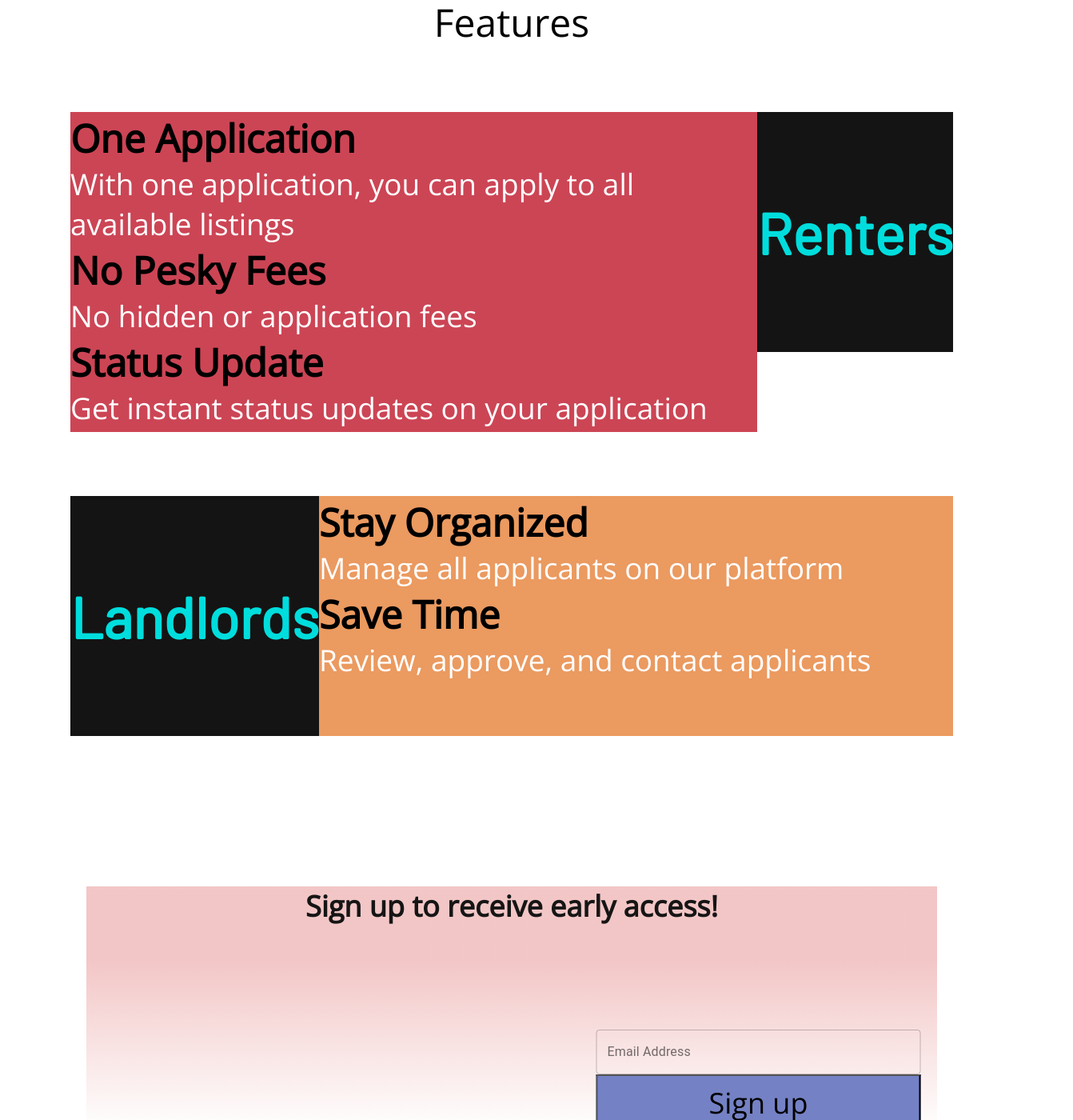
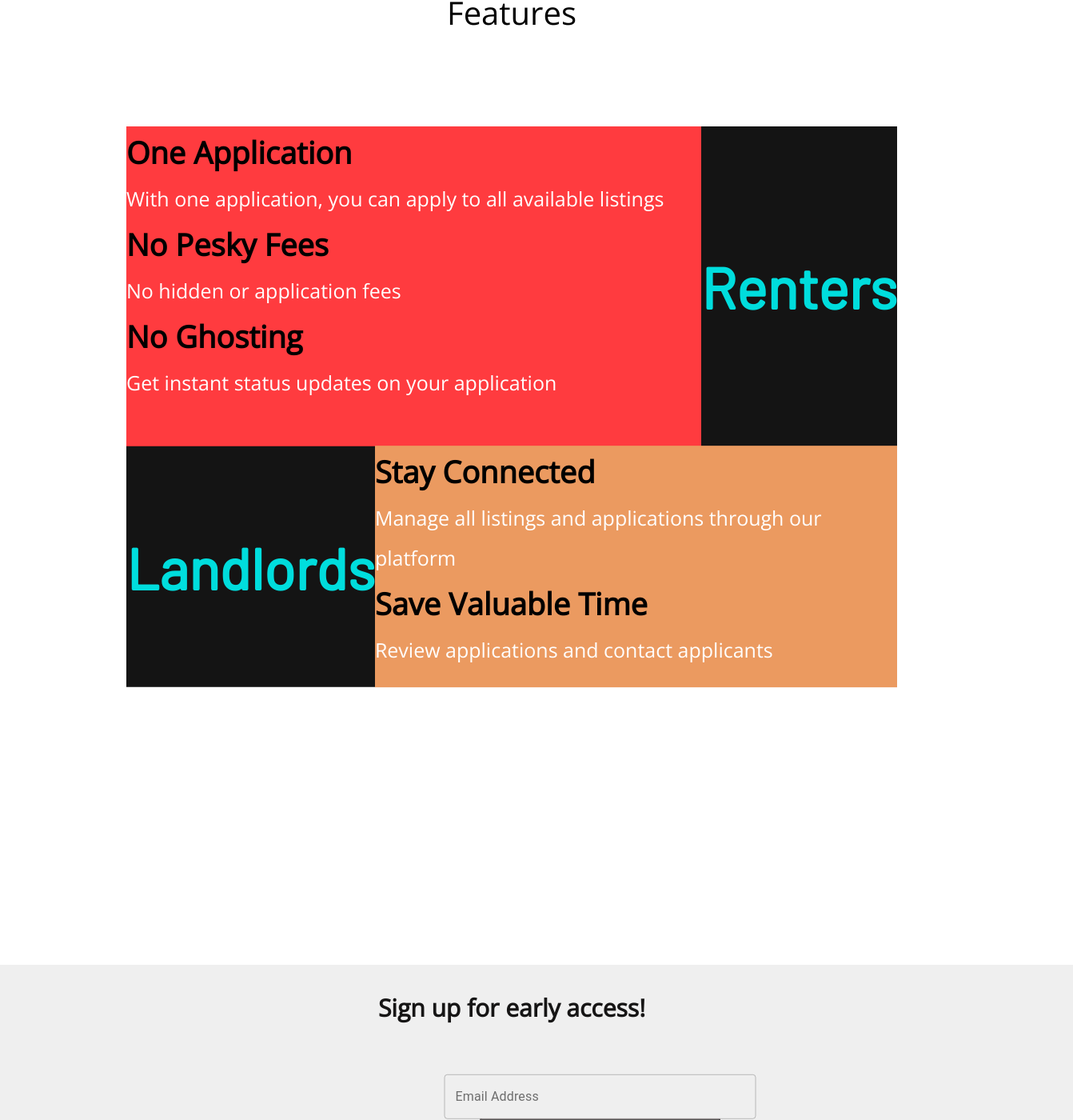
Before and after one commit to AmitShanbhoug/rentapps-promo, a React (Create React App) app: page / in a window 1280 px wide. Shown: the part 948-2348 px from the top of the page at 80% size, 1342 px wide, since content can reach past the window. Built offline with nearby package versions, Linux system fonts and the light colour scheme; the HTML template or start-up script is replaced by a standard one.

Commit message:
rearranged some stuff and changed css

```diff
--- a/src/Beta.css
+++ b/src/Beta.css
@@ -1,13 +1,4 @@
-.beta-title {
-  @apply text-5xl text-center text-black not-italic;
-  font-family: Open Sans;
-  font-weight: normal;
-  font-size: 48px;
-  line-height: 65px;
-  margin-top: auto;
-  margin-left: 50vw;
-  transform: translate(-25%);
-}
+
 /*.container {border: 2px solid #000; position: relative; min-height: 250px; width: 250px; margin: 100px auto;}
 .container.header{
   position: absolute; b
@@ -20,62 +11,55 @@
   background: #ccc;}*/
 
 .beta-container {
-    margin: 100px;
-    background: linear-gradient(180deg, rgba(214, 67, 67, 0.3) 30.32%, rgba(128, 213, 211, 0) 100%);
+    margin: -70px; /*NOT TOO SURE WHAT THIS DOES EXACTLY LOL BUT IT ADJUSTS SOMETHING FOR SURE*/
+    /*background: linear-gradient(180deg, rgba(214, 67, 67, 0.3) 30.32%, rgba(128, 213, 211, 0) 100%);*/
+    background: #EFEFEF
 }
 
 .beta-signup {
     text-align: center;
-
     font-family: Open Sans;
     font-style: normal;
-    font-weight: 800;
-    font-size: 36px;
-    line-height: 49px;
-
-    margin: 100px;
-
-    color: #161515;
+    font-weight: bold;
+    font-size: 30px;
+    line-height: 30px;
+    margin: 60px;
+    transform: translateY(130%); /*THIS VERTICALLY ADJUSTS THE WORD "SIGN UP FOR..." */
+    color: #161515; /*color of "Sign up for early access"*/
 }
 
 .beta-form {
     text-align: center;
     display: flex;
     flex-direction: column;
-    justify-content: space-between;
-    width: 406px; /*width of the email input box*/
-    margin-left: 50vw;
-    transform: translate(125%); /*this centers both the email input & sign up boxes horizontally*/
+    /*justify-content: space-between;*/ /*DONT THINK THIS IS NEEDED RN*/
+    width: 390px; /*width of the email input box*/
+    margin-left: 1000vw;
+    transform: translate(125%,-20%); /*THIS VERTICALLY & HORIZONTALLY ADJUSTS THE EMAIL & SIGN UP" */
     margin: 130px;
 }
 
 .beta-input {
-    background: rgba(143, 155, 221, 0.32);
-
     font-family: Open Sans;
     font-style: normal;
     font-weight: normal;
-    font-size: 36px;
+    font-size: 30px;
     line-height: 49px;
-
     width: 40px;
-    height: 65px;
-
+    height: 95px;
     margin: auto;
 
 }
 
-
 .beta-signup-button {
-    background: #7481C4;
+    background: #76323F;
     font-family: Open Sans;
     font-style: normal;
     font-weight: normal;
-    font-size: 36px;
-    line-height: 49px;
-
-    width: 406px;
-    height: 70px;
-
+    font-size: 25px;
+    color:white;
+    line-height: 55px;
+    width: 300px;
+    height: 60px;
     margin: auto;
 }
--- a/src/Beta.js
+++ b/src/Beta.js
@@ -5,10 +5,10 @@ import "./Beta.css"
 function Beta() {
     return (
         <div className="beta-container">
-            <div className="beta-signup">Sign up to receive early access!</div>
+          <div className="beta-signup">Sign up for early access!</div>
             <div className="beta-form">
-            < TextField id="filled-search" label="Email Address" type="Email" variant="outlined" />
-                <button className="beta-signup-button">Sign up</button>
+            <TextField id="filled-search" label="Email Address" type="Email" variant="outlined"/>
+              <button className="beta-signup-button">Sign up</button>
             </div>
         </div>
     )
--- a/src/Features.css
+++ b/src/Features.css
@@ -1,50 +1,59 @@
 .features {
     position: relative;
-    top: 110px;
+    top: 100px;
 }
 
-.features-title {
+.features-container {
+    display: flex;
+    margin: 150px; /*this is the width between the page and the features container*/
+    height: 400px;/*height of the renters description container box*/
+}
+
+.features-title { /*FORMATS THE SECTION TITLE "FEATURES" */
     font-family: Open Sans;
     font-style: normal;
     font-weight: normal;
-    font-size: 48px;
+    font-size: 40px;
     line-height: 65px;
     text-align: center;
     color: #000000;
 }
 
-.features-container {
-    display: flex;
-    margin: 80px;
-    height: 400px;/*height of the renters container box*/
-}
-
-.features-description-red {
-    background: #CC4555;
+.features-description-red { /*EDITS THE RENTERS DESCRIPTION BOX*/
+    background: #FF3B3F;
     flex-direction: row;
     flex: 15;
     height: 400px;
-
+    transform: translateY(-10%); /*move renter description container vertically*/
 }
 
-.features-description-orange {
+.features-description-orange { /*EDITS THE LANDLORDS DESCRIPTION BOX*/
     background: #EB9A60;
     flex-direction: row;
     flex: 4;
-    height: 300px;
+    height: 301.5px;
+    transform: translateY(-63.3%);
 }
 
-.features-renters {  /*the landlords box*/
+.features-renters {  /*THE "RENTERS" BOX*/
     display: flex;
     flex-direction: column;
     background: rgba(0, 0, 0, 0.92);
     flex-direction: row;
     flex: 1;
-    height: 300px;
-
+    height: 400px;
+    transform: translateY(-10%); /*VERTICALLY ADJUST POSITION OF "RENTERS" BOX*/
 }
-
-.features-renters-title {
+.features-landlords {  /*THE "LANDLORDS" BOX.*/ /*I changed it in the JS and added it here as well, to easily adjust both boxes separately <3*/
+    display: flex;
+    flex-direction: column;
+    background: rgba(0, 0, 0, 0.92);
+    flex-direction: row;
+    flex: 1;
+    height: 301px; /*ADJUSTS THE SIZE OF THE "LANDLORDS" BOX*/
+    transform: translateY(-63.2%); /*VERTICALLY ADJUST POSITION OF "RENTERS" BOX*/
+}
+.features-renters-title { /*EDITS THE "RENTERS" WORD*/
     font-family: Barlow;
     font-style: normal;
     font-weight: bold;
@@ -54,24 +63,31 @@
     margin: auto;
 }
 
-.features-subtitle {
+.features-landlords-title { /*EDITS THE "LANDLORDS" WORD*/
+    font-family: Barlow;
+    font-style: normal;
+    font-weight: bold;
+    font-size: 72px;
+    color: #00DDDD;
+    margin: auto;
+}
+
+.features-subtitle { /*EDTS THE DESCRIPTION MAIN PHRASE "ONE APPLICATION..."*/
     font-family: Open Sans;
     font-style: normal;
     font-weight: bold;
-    font-size: 48px;
+    font-size: 38px;
     line-height: 65px;
-
     color: #000000;
     margin: auto;
 }
 
-.features-subtext {
+.features-subtext { /*EDTS THE DESCRIPTION SUB PHRASE "WITH ONE APPLICATION..."*/
     font-family: Open Sans;
     font-style: normal;
     font-weight: normal;
-    font-size: 37px;
+    font-size: 25px;
     line-height: 50px;
-
     color: #FFFFFF;
     margin: auto;
 }
--- a/src/Features.js
+++ b/src/Features.js
@@ -5,52 +5,41 @@ function Features() {
     return (
         <div className="features">
             <div className="features-title" id="/features">Features</div>
-
             <div className="features-container">
                 <div className="features-description-red">
                     <div className="features-subtitle">One Application</div>
-
                     <div className="features-subtext">
                         With one application, you can apply to all available listings
                     </div>
-
                     <div className="features-subtitle">No Pesky Fees</div>
-
                     <div className="features-subtext">
                         No hidden or application fees
                     </div>
-
-                    <div className="features-subtitle">Status Update</div>
-
+                    <div className="features-subtitle">No  Ghosting</div>
                     <div className="features-subtext">
                         Get instant status updates on your application
                     </div>
                 </div>
-
                 <div className="features-renters">
                     <div className="features-renters-title">
                         Renters
                     </div>
                 </div>
             </div>
-
             <div className="features-container">
-                <div className="features-renters">
-                    <div className="features-renters-title">
+                <div className="features-landlords">
+                    <div className="features-landlords-title">
                         Landlords
                     </div>
                 </div>
                 <div className="features-description-orange">
-                    <div className="features-subtitle">Stay Organized</div>
-
+                    <div className="features-subtitle">Stay Connected</div>
                     <div className="features-subtext">
-                        Manage all applicants on our platform
+                        Manage all listings and applications through our platform
                     </div>
-
-                    <div className="features-subtitle">Save Time</div>
-
+                    <div className="features-subtitle">Save Valuable Time</div>
                     <div className="features-subtext">
-                        Review, approve, and contact applicants
+                        Review applications and contact applicants
                     </div>
                 </div>
             </div>
--- a/src/NavItems.js
+++ b/src/NavItems.js
@@ -1,4 +1,11 @@
 export const NavItems = [
+
+    {
+        title: "RentApps2.0",
+        url: "/contactUs",
+        cName: "nav-links",
+
+    },
 
     {
         title: "Features",
--- a/src/Navbar.css
+++ b/src/Navbar.css
@@ -19,20 +19,11 @@
     margin-right: 20rem; /*Changed margin-right from 2rem */
     cursor: pointer;
 }
+
 .header {
   background-color: #F1F1F1;
   text-align: center;
   padding: 20px;
-}
-.nav-title {
-    font-family: Open Sans;
-    font-style: normal;
-    font-weight: normal;
-    font-size: 70px;
-    line-height: 95px;
-
-
-    color: #000000;
 }
 
 .nav-links {
@@ -41,6 +32,5 @@
     font-weight: normal;
     font-size: 32px;
     line-height: 44px;
-
     color: #000000;
 }
--- a/src/Navbar.js
+++ b/src/Navbar.js
@@ -6,7 +6,6 @@ import {Link, animateScroll as scroll} from "react-scroll"
 function Navbar() {
     return (
         <nav className='navbar'>
-            <div className="nav-title">RentApps</div>
             <ul className='nav-menu'>
                 {NavItems.map((item,index) => {
                     return (
--- a/src/Video.css
+++ b/src/Video.css
@@ -7,10 +7,9 @@
 
     font-family: Open Sans;
     font-style: normal;
-    font-weight: normal;
-    font-size: 64px;
-    line-height: 87px;
+    font-weight: bolder;
+    font-size: 45px;
+    line-height: 67px;
     text-align: center;
-
     color: #000000;
 }
--- a/src/Video.js
+++ b/src/Video.js
@@ -16,12 +16,18 @@ function Video() {
             <br/>
             <br/>
             <br/>
+            <br/>
             <div className="video-title" id="/">Renting Simplified</div>
+            <br/>
+            <br/>
+            <br/>
+            <br/>
+            <br/>
             <ReactPlayer
                 url="https://www.youtube.com/watch?v=3JxPII7hEM0"
                 controls={true}
-                width={1280*0.75}
-                height={720*0.75}
+                width={900*0.75}
+                height={600*0.75}
             />
         </div>
     )
```
Also changed, not shown: 1 other file (tests, documents, lock files or other folders).
